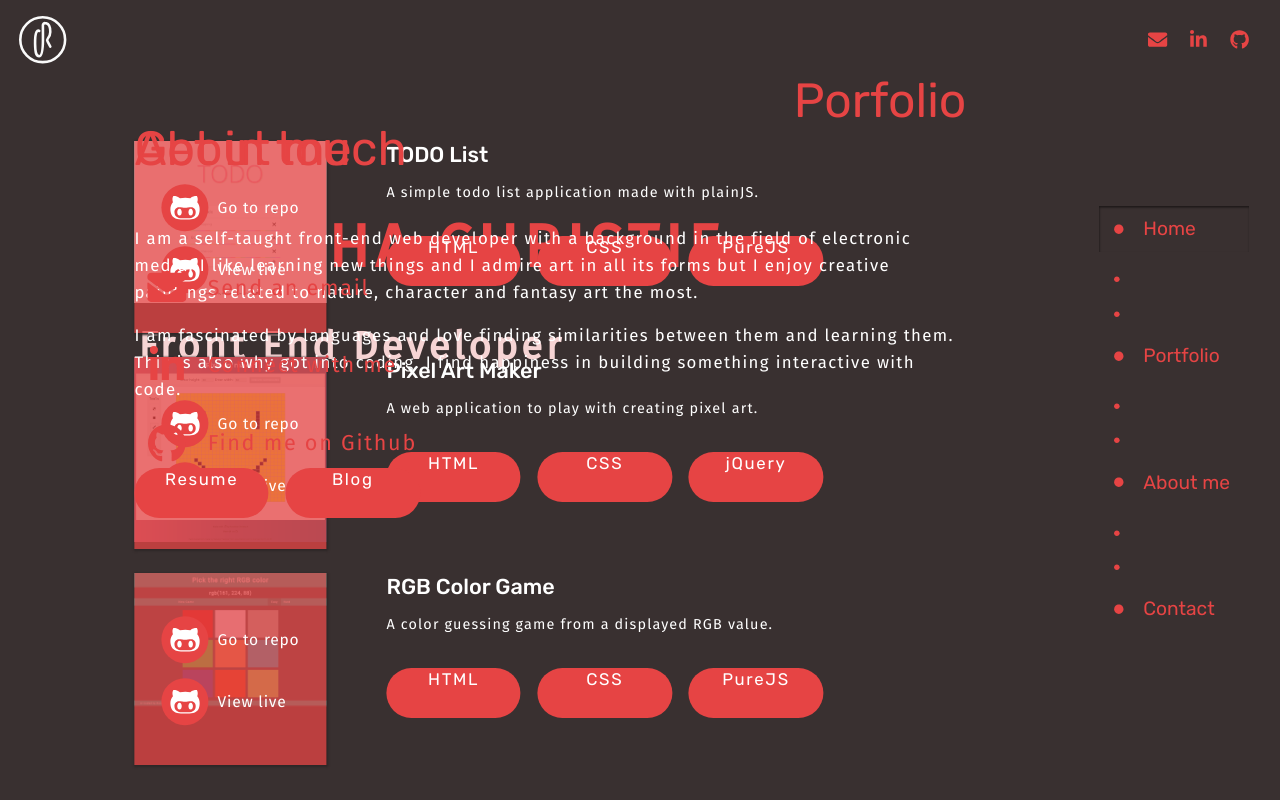
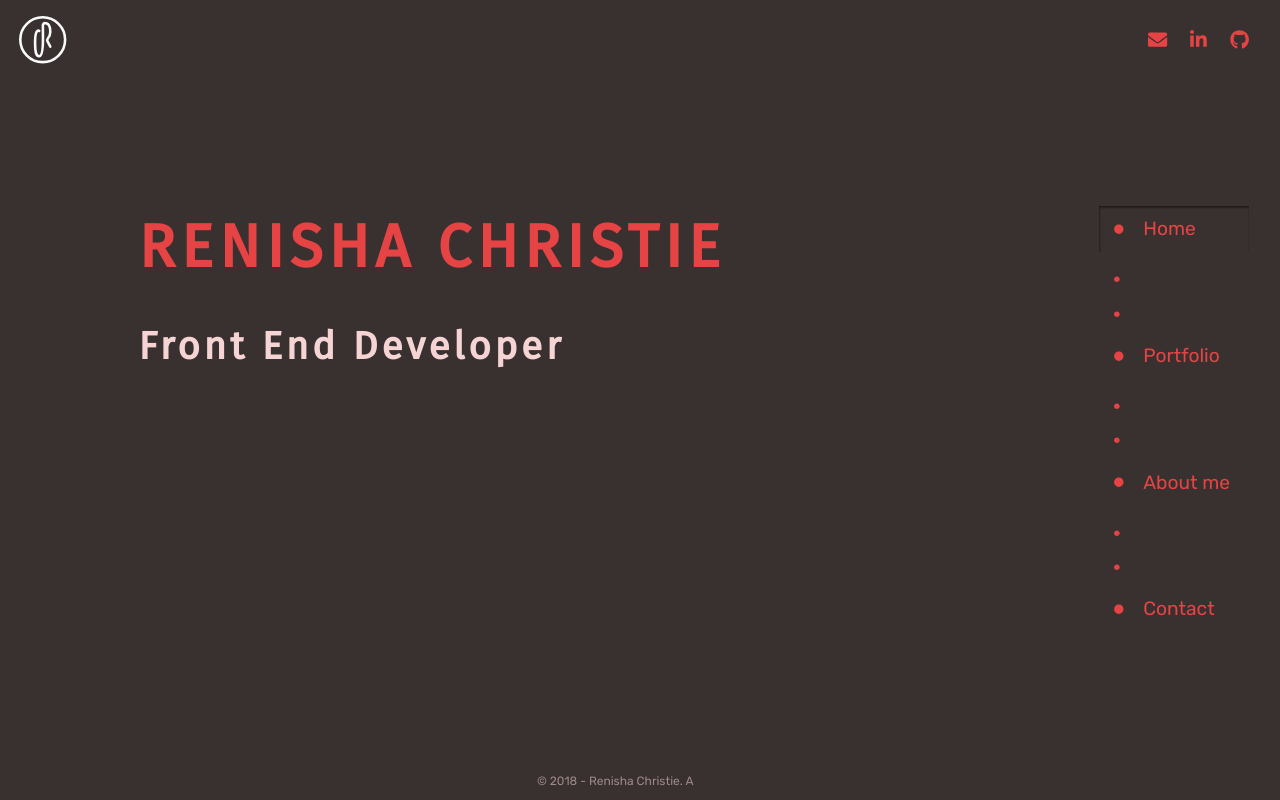
Before and after one commit to crisner/my-portfolio, a React (Create React App) app: page / in a window 1280 px wide. Built offline with nearby package versions, Linux system fonts and the light colour scheme.

Commit message:
Add routes and use switch for rendering

```diff
--- a/src/containers/App.js
+++ b/src/containers/App.js
@@ -1,9 +1,11 @@
 import React, { Component } from 'react';
+import { Route, Switch } from 'react-router-dom';
 import Home from '../components/Home';
 import About from '../components/About';
 import Contact from '../components/Contact';
 import Navigation from '../components/Navigation';
 import Portfolio from './Portfolio';
+import Footer from '../components/Footer';
 import './App.css';
 
 class App extends Component {
@@ -11,10 +13,14 @@ class App extends Component {
     return (
       <div className="App">
         <Navigation />
-        <Home />
-        <Portfolio />
-        <About />
-        <Contact />
+        <Switch>
+          <Route path="/" exact component={Home} />
+          <Route path="/portfolio" component={Portfolio} />
+          <Route path="/about" component={About} />
+          <Route path="/contact" component={Contact} />
+          <Route component={Home} />
+        </Switch>
+        <Footer />
       </div>
     );
   }
```
